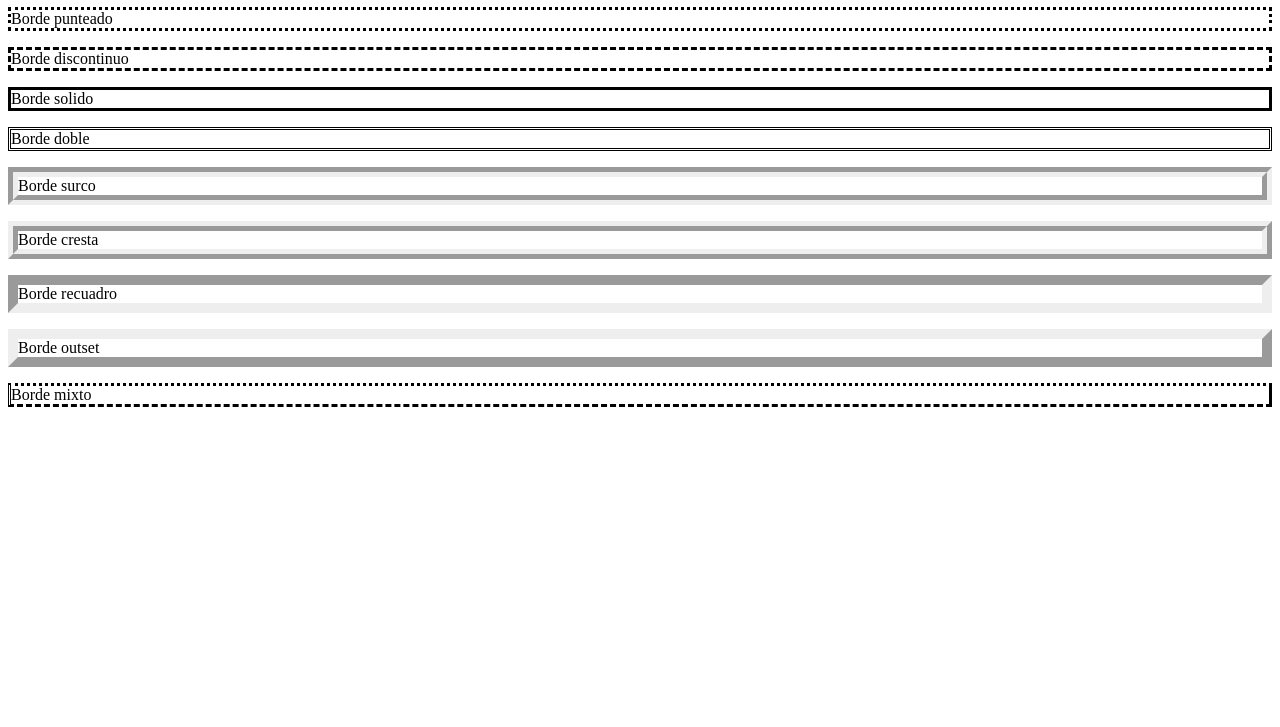
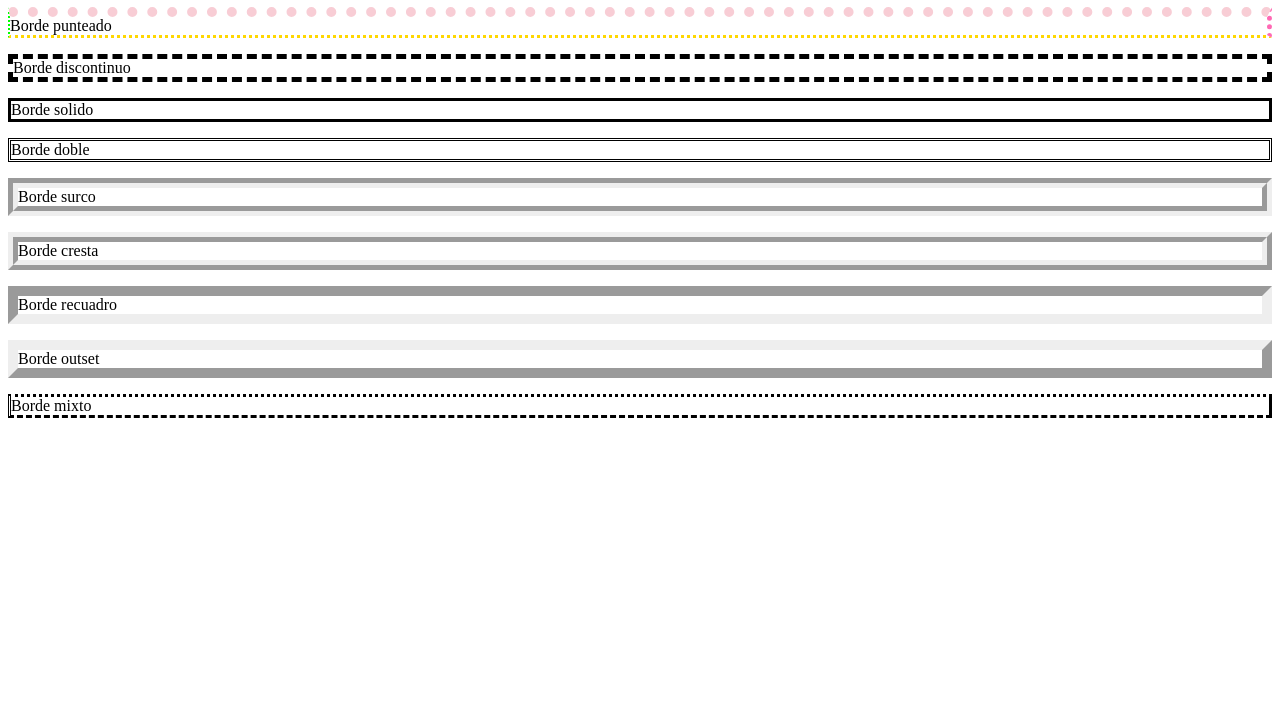
Before and after one commit to marfer98/cursoWeb, a plain HTML site: page Css/leccion2/bordes.html in a window 1280 px wide. Shown: the part 73-800 px from the top of the page. Drawn offline with Linux system fonts and the light colour scheme.

Commit message:
colores de bordes

```diff
--- a/Css/css/l2bordes.css
+++ b/Css/css/l2bordes.css
@@ -1,14 +1,18 @@
 .punteado{
     border-style: dotted;
+    border-width: 10px 5px 3px 2px;
+    border-color: rgba(220, 20, 60, 0.213) hotpink gold lime;
 }
 .discontinuo{
     border-style: dashed;
+    border-width: thick;
 }
 .solido{
     border-style: solid;
 }
 .doble{
     border-style: double;
+    border-width: medium;
 }
 .surco{
     border-style: groove;
```
